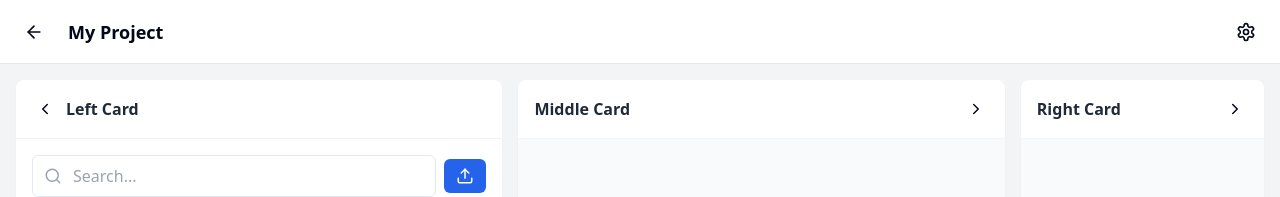
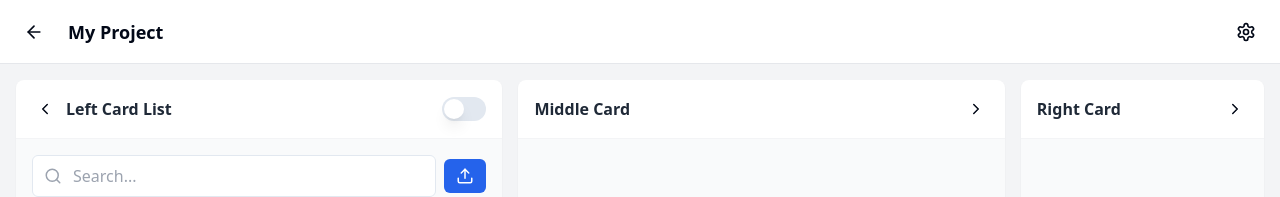
Before and after one commit to eftahtaddesse/simple-component-craft-10, a React (Vite) app: page / in a window 1280 px wide. Shown: the top 197 px of the page. Built offline with nearby package versions, Linux system fonts and the light colour scheme.

Commit message:
feat: Implement card layout changes
Implement changes to the card layout, including adjustments to card widths and the addition of a switch button and search/upload functionality within the Left Card.

```diff
--- a/src/components/CardLayout.tsx
+++ b/src/components/CardLayout.tsx
@@ -26,6 +26,24 @@ export const CardLayout = () => {
     }
   };
 
+  // Calculate widths based on collapsed states
+  const getLeftWidth = () => {
+    if (leftCollapsed) return "w-[60px]";
+    if (middleCollapsed) return "w-[60%]";
+    return "w-[40%]";
+  };
+
+  const getMiddleWidth = () => {
+    if (middleCollapsed) return "w-[60px]";
+    if (leftCollapsed) return "w-[60%]";
+    return "w-[40%]";
+  };
+
+  const getRightWidth = () => {
+    if (rightCollapsed) return "w-[60px]";
+    return "w-[20%]";
+  };
+
   return (
     <div className="flex flex-1 p-4 gap-4 overflow-hidden">
       <LeftCard
@@ -41,7 +59,6 @@ export const CardLayout = () => {
       <RightCard
         isCollapsed={rightCollapsed}
         onCollapseChange={setRightCollapsed}
-        // Right card can always collapse
         canCollapse={true}
       />
     </div>
--- a/src/components/LeftCard.tsx
+++ b/src/components/LeftCard.tsx
@@ -1,7 +1,8 @@
 
-import React from "react";
+import React, { useState } from "react";
 import { Search, Upload, ChevronLeft } from "lucide-react";
 import { Collapsible, CollapsibleTrigger, CollapsibleContent } from "./ui/collapsible";
+import { Switch } from "./ui/switch";
 
 interface LeftCardProps {
   isCollapsed: boolean;
@@ -10,6 +11,8 @@ interface LeftCardProps {
 }
 
 export const LeftCard = ({ isCollapsed, onCollapseChange, canCollapse }: LeftCardProps) => {
+  const [isListView, setIsListView] = useState(true);
+
   const handleCollapseClick = () => {
     if (canCollapse) {
       onCollapseChange(!isCollapsed);
@@ -24,7 +27,8 @@ export const LeftCard = ({ isCollapsed, onCollapseChange, canCollapse }: LeftCar
       onOpenChange={(open) => canCollapse && onCollapseChange(!open)}
       className={`${width} bg-white rounded-lg shadow-sm flex flex-col overflow-hidden transition-all duration-300`}
     >
-      <div className="p-4 border-b border-gray-100 flex items-center">
+      <div className="p-4 border-b border-gray-100 flex items-center justify-between">
+        <div className="flex items-center">
           <CollapsibleTrigger
             onClick={handleCollapseClick}
             disabled={!canCollapse}
@@ -32,11 +36,25 @@ export const LeftCard = ({ isCollapsed, onCollapseChange, canCollapse }: LeftCar
           >
             <ChevronLeft size={18} />
           </CollapsibleTrigger>
-        {!isCollapsed && <h2 className="font-semibold text-gray-800">Left Card</h2>}
+          {!isCollapsed && (
+            <h2 className="font-semibold text-gray-800">
+              {isListView ? "Left Card List" : "Left Card Viewer"}
+            </h2>
+          )}
+        </div>
+        {!isCollapsed && (
+          <Switch
+            checked={!isListView}
+            onCheckedChange={(checked) => setIsListView(!checked)}
+            aria-label="Toggle view mode"
+          />
+        )}
       </div>
 
       <CollapsibleContent className="flex-1 flex flex-col">
-        <div className="p-4 flex items-center gap-2">
+        <div className="flex-1 bg-gray-50 p-4 overflow-auto">
+          <div className="sticky top-0 bg-gray-50 pb-4 space-y-4">
+            <div className="flex items-center gap-2">
               <div className="relative flex-grow">
                 <input
                   type="text"
@@ -49,8 +67,8 @@ export const LeftCard = ({ isCollapsed, onCollapseChange, canCollapse }: LeftCar
                 <Upload size={18} />
               </button>
             </div>
-        <div className="flex-1 bg-gray-50 p-4 overflow-auto">
-          {/* Empty primitive div */}
+          </div>
+          {/* Content will go here */}
         </div>
       </CollapsibleContent>
     </Collapsible>
```
Lines whose indentation alone changed are shown as unchanged.
